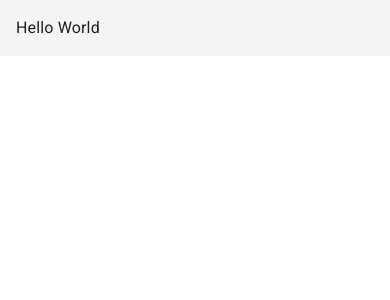
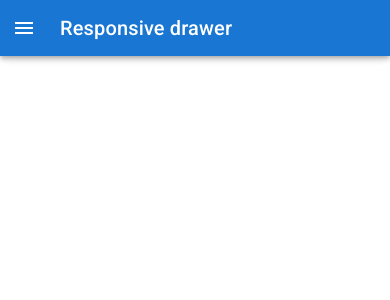
Before and after one commit to morozig/molitvoslov, a Next.js app: page / in a window 390 px wide. Shown: the top 300 px of the page. Built offline with nearby package versions, Linux system fonts and the light colour scheme.

Commit message:
responsive drawer

```diff
--- a/package.json
+++ b/package.json
@@ -11,6 +11,7 @@
   "dependencies": {
     "@emotion/react": "^11.9.3",
     "@emotion/styled": "^11.9.3",
+    "@mui/icons-material": "^5.8.4",
     "@mui/material": "^5.8.6",
     "next": "12.2.0",
     "react": "18.2.0",
--- a/pages/index.tsx
+++ b/pages/index.tsx
@@ -1,19 +1,9 @@
 import type { NextPage } from 'next'
-import { Box, Typography } from '@mui/material'
-import { grey } from '@mui/material/colors'
+import App from '../src/app'
 
 const Home: NextPage = () => {
   return (
-    <Box
-      sx={{
-        p: 2,
-        backgroundColor: grey[100]
-      }}
-    >
-      <Typography>
-        {'Hello World'}
-      </Typography>
-    </Box>
+    <App/>
   )
 }
 
--- /dev/null
+++ b/src/app.tsx
@@ -0,0 +1,102 @@
+import {
+  AppBar,
+  Box,
+  Drawer,
+  IconButton,
+  styled,
+  Toolbar,
+  Typography,
+} from '@mui/material';
+import { useCallback, useState } from 'react';
+import { useIsSmallScreen } from './hooks';
+import {
+  Menu as MenuIcon,
+  ChevronLeft as ChevronLeftIcon,
+} from '@mui/icons-material';
+
+const drawerWidth = 260;
+
+const DrawerHeader = styled('div')(({ theme }) => ({
+  display: 'flex',
+  alignItems: 'center',
+  padding: theme.spacing(0, 1),
+  // necessary for content to be below app bar
+  ...theme.mixins.toolbar,
+  justifyContent: 'flex-end',
+}));
+
+const App: React.FC = () => {
+  const [
+    isMobileDrawerOpen,
+    setMobileDrawerOpen
+  ] = useState(false);
+  const handleDrawerToggle = useCallback(
+    () => setMobileDrawerOpen(current => !current),
+    []
+  );
+  const isSmallScreen = useIsSmallScreen();
+
+  return (
+    <Box>
+      <AppBar
+        position='fixed'
+        sx={{
+          width: { sm: `calc(100% - ${drawerWidth}px)` },
+          ml: { sm: `${drawerWidth}px` },
+        }}
+      >
+        <Toolbar>
+          <IconButton
+            color='inherit'
+            aria-label='open drawer'
+            edge='start'
+            onClick={handleDrawerToggle}
+            sx={{ mr: 2, display: { sm: 'none' } }}
+          >
+            <MenuIcon/>
+          </IconButton>
+          <Typography variant='h6' noWrap component='div'>
+            Responsive drawer
+          </Typography>
+        </Toolbar>
+      </AppBar>
+
+      {isSmallScreen ?
+        <Drawer
+          variant='temporary'
+          open={isMobileDrawerOpen}
+          onClose={handleDrawerToggle}
+          ModalProps={{
+            keepMounted: true,
+          }}
+          sx={{
+            display: { xs: 'block', sm: 'none' },
+            '& .MuiDrawer-paper': {
+              boxSizing: 'border-box',
+              width: drawerWidth
+            },
+          }}
+        >
+          <DrawerHeader>
+          <IconButton onClick={handleDrawerToggle}>
+            <ChevronLeftIcon />
+          </IconButton>
+          </DrawerHeader>
+        </Drawer> :
+        <Drawer
+          variant='permanent'
+          sx={{
+            display: { xs: 'block', sm: 'none' },
+            '& .MuiDrawer-paper': {
+              boxSizing: 'border-box',
+              width: drawerWidth
+            },
+          }}
+        >
+        </Drawer>
+      }
+    </Box>
+  );
+};
+
+export default App;
--- /dev/null
+++ b/src/hooks.ts
@@ -0,0 +1,13 @@
+import { useMediaQuery } from '@mui/material';
+import { useTheme } from '@mui/system'
+
+
+const useIsSmallScreen = () => {
+  const theme = useTheme();
+  const isSmallScreen = useMediaQuery(theme.breakpoints.down('md'));
+  return isSmallScreen;
+};
+
+export {
+  useIsSmallScreen,
+}
```
Also changed, not shown: 2 other files (tests, documents, lock files or other folders).
